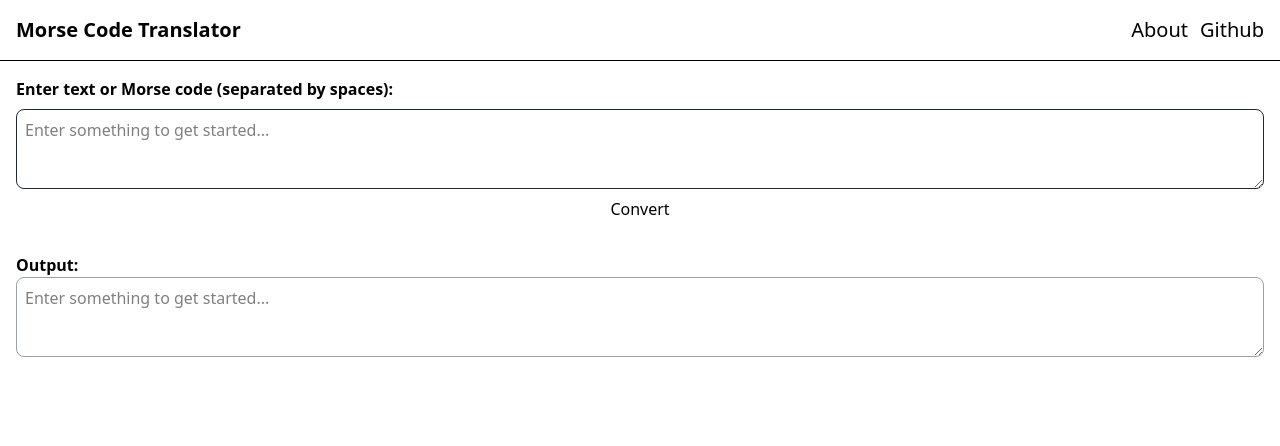
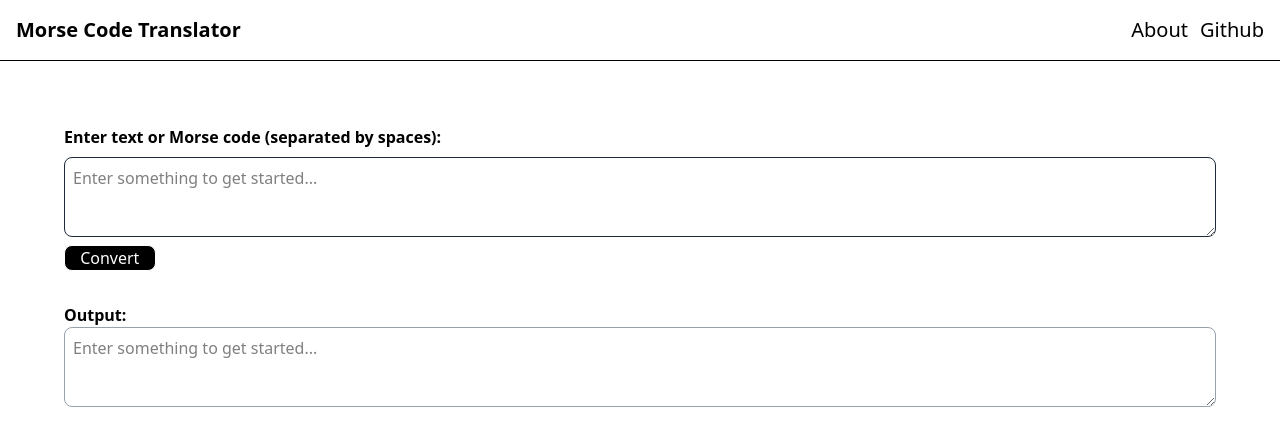
Before and after one commit to Moondip-Konwar/morse-code-translator, a SvelteKit app: page / in a window 1280 px wide. Shown: the top 446 px of the page. Built offline with nearby package versions, Linux system fonts and the light colour scheme; a web font is replaced by a local one.

Commit message:
Checking + Style

```diff
--- a/src/routes/+page.svelte
+++ b/src/routes/+page.svelte
@@ -47,12 +47,17 @@
     output_text = "";
 
     for (let c = 0; c < input_text.length; c++) {
-      output_text += morse_map[input_text[c].toUpperCase()];
+      let char = input_text[c].toUpperCase();
+      if (!Object.keys(morse_map).includes(char)) {
+        output_text = "Invalid character: " + char;
+        break;
+      }
+      output_text += morse_map[char];
     }
   }
 </script>
 
-<main class="p-4 flex flex-col gap-8">
+<main class="p-16 flex flex-col gap-8">
   <!-- Input  -->
   <form action="" class="flex flex-col gap-2" onsubmit={handle_submit}>
     <label for="input" class="font-bold"
@@ -65,7 +70,11 @@
       placeholder="Enter something to get started..."
       bind:value={input_text}
     ></textarea>
-    <button type="submit">Convert</button>
+    <button
+      type="submit"
+      class="bg-black text-white hover:text-black hover:bg-white hover:border-black border max-w-[10ch] rounded-lg"
+      >Convert</button
+    >
   </form>
 
   <!-- Output -->
```
